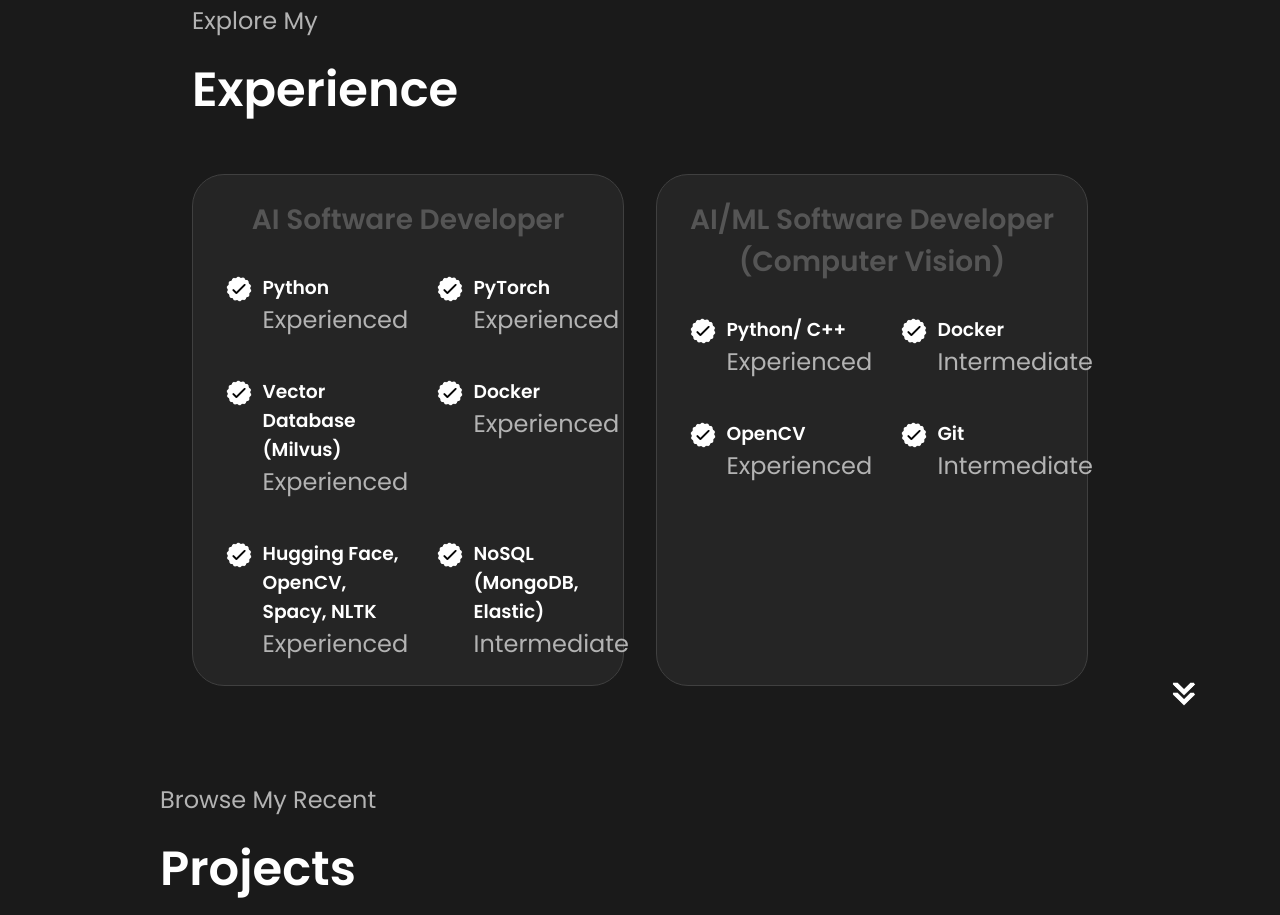
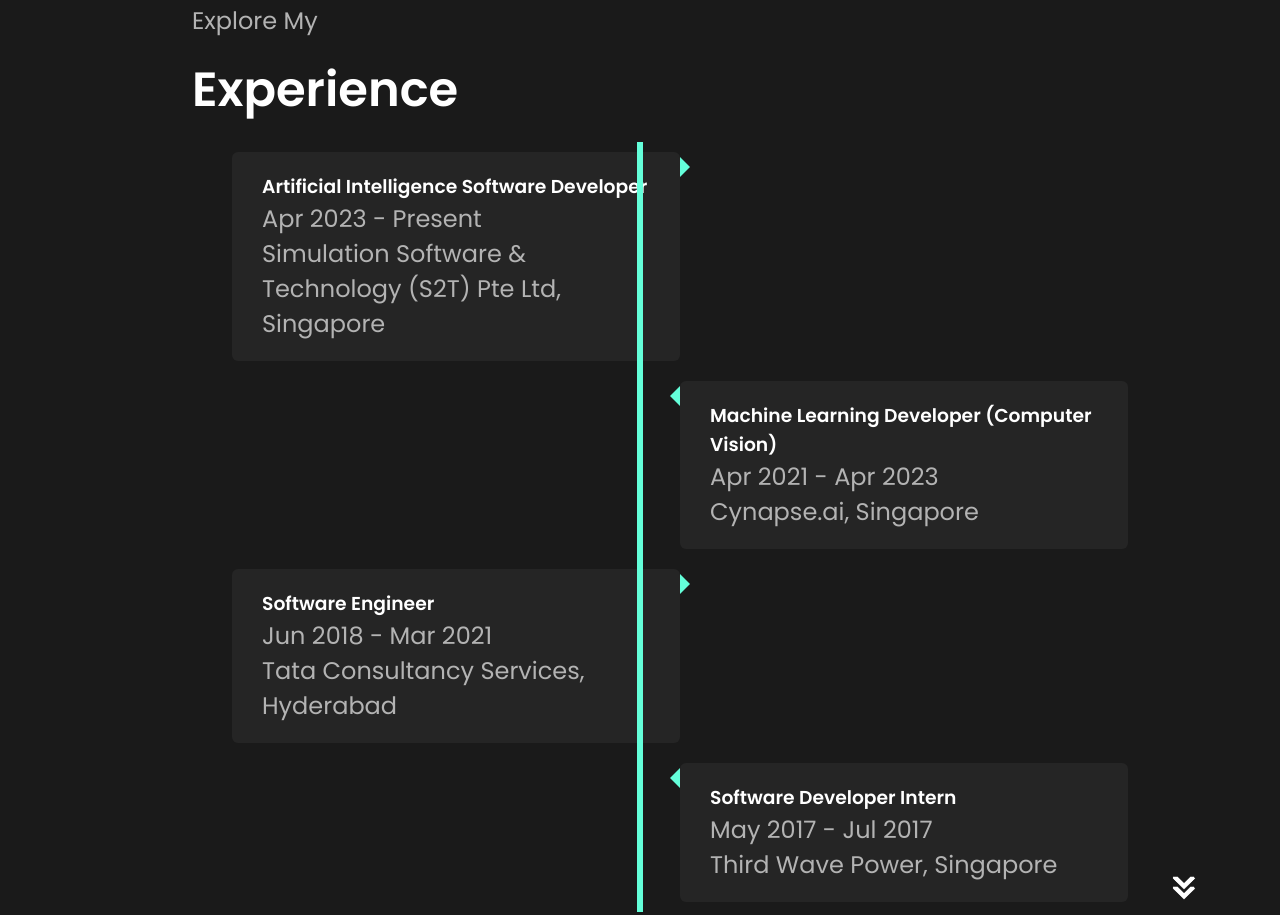
Before and after one commit to Prudhvi-Daruvuri/Prudhvi-Daruvuri.github.io, a website with bundled scripts: page index.html in a window 1280 px wide. Shown: the part 2656-3571 px from the top of the page. Built offline with nearby package versions, Linux system fonts and the light colour scheme; files whose address does not match are found by name.

Commit message:
feat: added work experience

```diff
--- a/css/sections/experience.css
+++ b/css/sections/experience.css
@@ -64,3 +64,86 @@
   background-color: var(--bg-primary);
   color: var(--accent-color);
 }
+
+/* Timeline container */
+.timeline {
+  position: relative;
+  max-width: 1200px;
+  margin: 0 auto;
+}
+
+/* The actual timeline (the vertical ruler) */
+.timeline::after {
+  content: '';
+  position: absolute;
+  width: 6px;
+  background-color: #64ffda;
+  top: 0;
+  bottom: 0;
+  left: 50%;
+  margin-left: -3px;
+}
+
+/* Container around content */
+.container {
+  padding: 10px 40px;
+  position: relative;
+  background-color: inherit;
+  width: 50%;
+}
+
+/* Left containers */
+.container.left {
+  left: 0;
+}
+
+/* Right containers */
+.container.right {
+  left: 50%;
+}
+
+/* Add arrows to the left container (pointing right) */
+.container.left::before {
+  content: " ";
+  height: 0;
+  position: absolute;
+  top: 15px;
+  width: 0;
+  z-index: 1;
+  right: 30px;
+  border: medium solid #64ffda;
+  border-width: 10px 0 10px 10px;
+  border-color: transparent transparent transparent #64ffda;
+}
+
+/* Add arrows to the right container (pointing left) */
+.container.right::before {
+  content: " ";
+  height: 0;
+  position: absolute;
+  top: 15px;
+  width: 0;
+  z-index: 1;
+  left: 30px;
+  border: medium solid #64ffda;
+  border-width: 10px 10px 10px 0;
+  border-color: transparent #64ffda transparent transparent;
+}
+
+/* Content */
+.content {
+  padding: 20px 30px;
+  background-color: #252525;
+  position: relative;
+  border-radius: 6px;
+}
+
+/* Hide bullet points by default */
+.content ul {
+  display: none;
+}
+
+/* Show bullet points on hover */
+.content:hover ul {
+  display: block;
+}
--- a/js/sections/experience.js
+++ b/js/sections/experience.js
@@ -14,87 +14,67 @@
     experienceSection.innerHTML = `
         <p class="section__text__p1">Explore My</p>
         <h1 class="title">Experience</h1>
-        <div class="experience-details-container">
-            <div class="about-containers">
-                <div class="details-container">
-                    <h2 class="experience-sub-title">AI Software Developer</h2>
-                    <div class="article-container">
-                        <article>
-                            <img src="./assets/checkmark.png" alt="Experience icon" class="icon" />
-                            <div>
-                                <h3>Python</h3>
-                                <p>Experienced</p>
-                            </div>
-                        </article>
-                        <article>
-                            <img src="./assets/checkmark.png" alt="Experience icon" class="icon" />
-                            <div>
-                                <h3>PyTorch</h3>
-                                <p>Experienced</p>
-                            </div>
-                        </article>
-                        <article>
-                            <img src="./assets/checkmark.png" alt="Experience icon" class="icon" />
-                            <div>
-                                <h3>Vector Database (Milvus)</h3>
-                                <p>Experienced</p>
-                            </div>
-                        </article>
-                        <article>
-                            <img src="./assets/checkmark.png" alt="Experience icon" class="icon" />
-                            <div>
-                                <h3>Docker</h3>
-                                <p>Experienced</p>
-                            </div>
-                        </article>
-                        <article>
-                            <img src="./assets/checkmark.png" alt="Experience icon" class="icon" />
-                            <div>
-                                <h3>Hugging Face, OpenCV, Spacy, NLTK</h3>
-                                <p>Experienced</p>
-                            </div>
-                        </article>
-                        <article>
-                            <img src="./assets/checkmark.png" alt="Experience icon" class="icon" />
-                            <div>
-                                <h3>NoSQL (MongoDB, Elastic)</h3>
-                                <p>Intermediate</p>
-                            </div>
-                        </article>
-                    </div>
+        <div class="timeline">
+            <div class="container left">
+                <div class="content">
+                    <h3>Artificial Intelligence Software Developer</h3>
+                    <p>Apr 2023 - Present</p>
+                    <p>Simulation Software & Technology (S2T) Pte Ltd, Singapore</p>
+                    <ul class="hidden">
+                        <li>Implemented a high-performance facial recognition system capable of processing large-scale image and video databases, significantly improving identification accuracy and scalability.</li>
+                        <li>Designed and deployed a reverse multi-modal search application using CLIP and ImageBind embeddings, enabling instant retrieval from over 5M images with seamless user interaction.</li>
+                        <li>Developed and trained token classification models for tasks such as named entity recognition and part-of-speech tagging, enhancing NLP capabilities for client applications.</li>
+                        <li>Built scalable AI applications leveraging open-source LLMs and optimized vector storage with Milvus, achieving sub-second query performance for embeddings.</li>
+                        <li>Performed multimedia analysis for object detection, OCR, SpeechToText, and keyframe identification, integrating insights into a unified graph database with Neo4j for improved relational analysis.</li>
+                        <li>Delivered speech-to-text and multilingual translation solutions, enhancing the accessibility and usability of processed content for diverse audiences.</li>
+                        <li>Containerized all services with Docker for seamless deployment and orchestration in the Azure Cloud, ensuring scalability and reliability.</li>
+                    </ul>
                 </div>
-                <div class="details-container">
-                    <h2 class="experience-sub-title">AI/ML Software Developer (Computer Vision)</h2>
-                    <div class="article-container">
-                        <article>
-                            <img src="./assets/checkmark.png" alt="Experience icon" class="icon" />
-                            <div>
-                                <h3>Python/ C++</h3>
-                                <p>Experienced</p>
-                            </div>
-                        </article>
-                        <article>
-                            <img src="./assets/checkmark.png" alt="Experience icon" class="icon" />
-                            <div>
-                                <h3>Docker</h3>
-                                <p>Intermediate</p>
-                            </div>
-                        </article>
-                        <article>
-                            <img src="./assets/checkmark.png" alt="Experience icon" class="icon" />
-                            <div>
-                                <h3>OpenCV</h3>
-                                <p>Experienced</p>
-                            </div>
-                        </article>
-                        <article>
-                            <img src="./assets/checkmark.png" alt="Experience icon" class="icon" />
-                            <div>
-                                <h3>Git</h3>
-                                <p>Intermediate</p>
-                            </div>
-                        </article>
-                    </div>
+            </div>
+            <div class="container right">
+                <div class="content">
+                    <h3>Machine Learning Developer (Computer Vision)</h3>
+                    <p>Apr 2021 - Apr 2023</p>
+                    <p>Cynapse.ai, Singapore</p>
+                    <ul class="hidden">
+                        <li>Developed and optimized video analytics pipelines using C++, enhancing processing speed and ensuring seamless integration with client applications.</li>
+                        <li>Converted deep learning models to ONNX, UFF, and TensorRT for efficient deployment in production pipelines, reducing model inference latency by 35%.</li>
+                        <li>Trained and fine-tuned custom models for tasks such as object detection, classification, semantic segmentation, key-point detection, and action recognition.</li>
+                        <li>Implemented semi-automatic hyperparameter tuning pipelines, improving model performance by up to 10%, and streamlined workflows with regularization techniques.</li>
+                        <li>Designed and automated data processing pipelines using Python, optimizing multi-core utilization to boost speed by 40%.</li>
+                        <li>Researched and developed synthetic image data generation pipelines using GANs and Variational Autoencoders, increasing the diversity and volume of training datasets.</li>
+                        <li>Enhanced multi-class, multi-label classification models for facial attribute recognition (e.g., age, gender, hair type, and color) by leveraging advanced architectures and regularization techniques.</li>
+                        <li>Explored and implemented Neural Architecture Search (NAS) frameworks like AutoKeras and KerasTuner to design efficient deep learning models with minimal computational overhead.</li>
+                    </ul>
+                </div>
+            </div>
+            <div class="container left">
+                <div class="content">
+                    <h3>Software Engineer</h3>
+                    <p>Jun 2018 - Mar 2021</p>
+                    <p>Tata Consultancy Services, Hyderabad</p>
+                    <ul class="hidden">
+                        <li>Designed and developed ETL pipelines using Informatica PowerCenter, automating data ingestion and transformation for Bank of America projects, ensuring 100% compliance with data processing standards.</li>
+                        <li>Managed loading by designing and implementing multi-source data files from systems like Netezza, Oracle, and MySQL into Exadata staging areas, streamlining the data consolidation process.</li>
+                        <li>Automated repetitive tasks with Python scripts (e.g., Openpyxl for Excel and Regex for data validation), achieving up to 60% reduction in task completion time.</li>
+                        <li>Developed and tested Spark-based scripts in Scala, leading proof-of-concept initiatives to assess Apache Spark's applicability for large-scale data processing.</li>
+                        <li>Collaborated with onshore and offshore development leads, conducting unit tests, maintaining detailed test logs, and ensuring seamless integration of workflows into production.</li>
+                        <li>Improved data validation processes by designing and implementing reusable workflows and mappings, enhancing data accuracy and consistency.</li>
+                    </ul>
+                </div>
+            </div>
+            <div class="container right">
+                <div class="content">
+                    <h3>Software Developer Intern</h3>
+                    <p>May 2017 - Jul 2017</p>
+                    <p>Third Wave Power, Singapore</p>
+                    <ul class="hidden">
+                        <li>Assisted the R&D team in prototyping and setting up a LoRaWAN network, enabling long-range, low-power wireless communication for IoT devices.</li>
+                        <li>Researched and evaluated open-source network servers, identifying feasible solutions for integration with RisingHF gateways.</li>
+                        <li>Designed and implemented a network connecting two gateways and twenty nodes, demonstrating the scalability of LoRaWAN technology in real-world scenarios.</li>
+                        <li>Conducted feasibility analysis for porting network server software to RisingHF gateways, ensuring compatibility and efficiency.</li>
+                        <li>Documented research and implementation processes, creating detailed technical reports to support future development and deployment efforts.</li>
+                    </ul>
                 </div>
             </div>
         </div>
```
